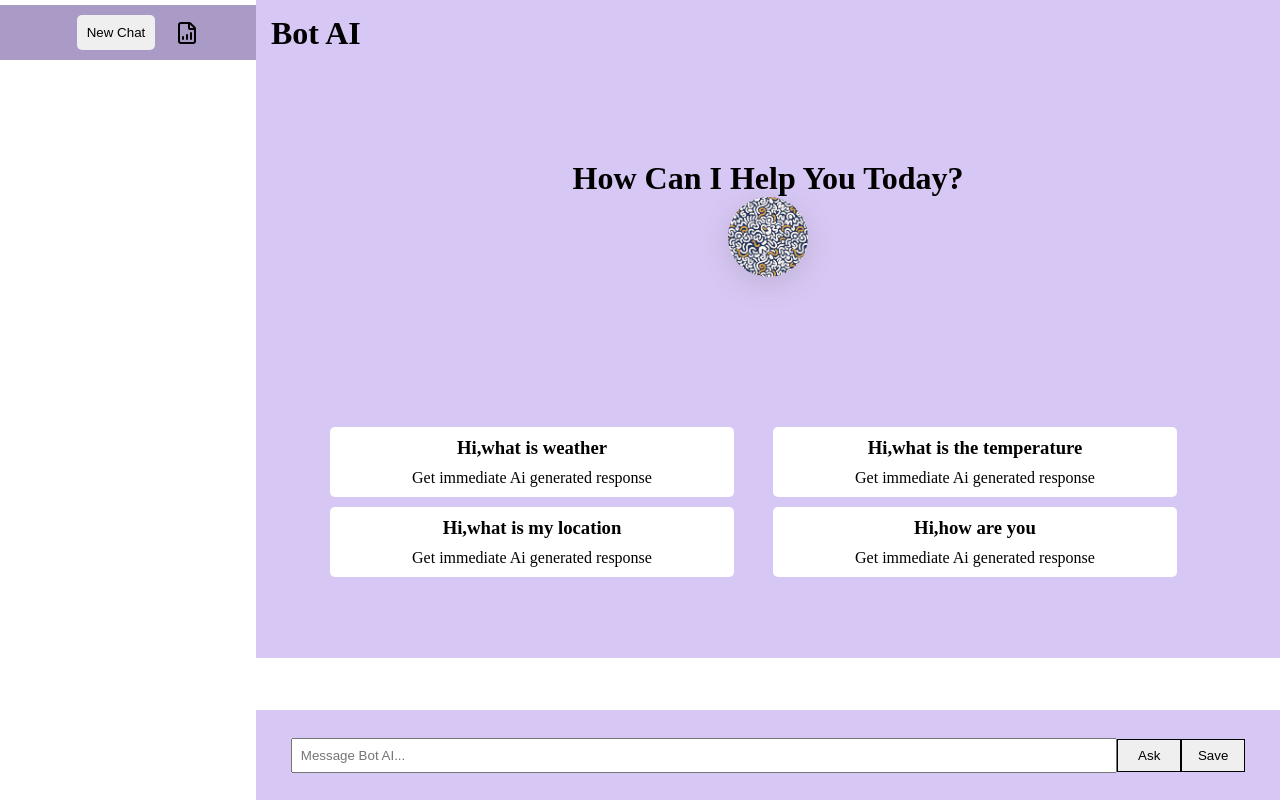
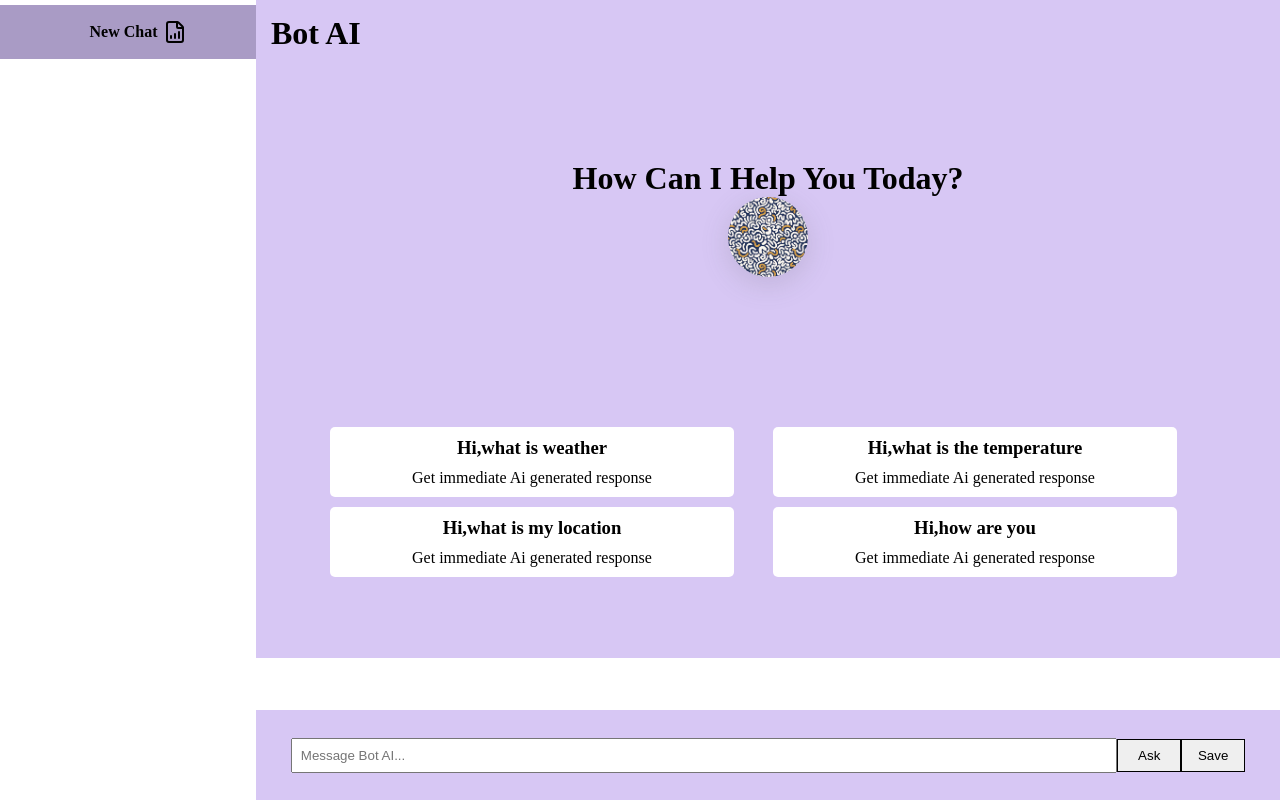
Before and after one commit to ashutosh243/AibotPage, a React (Vite) app: page / in a window 1280 px wide. Built offline with nearby package versions, Linux system fonts and the light colour scheme.

Commit message:
updates3

```diff
--- a/src/pages/Bot.jsx
+++ b/src/pages/Bot.jsx
@@ -8,17 +8,15 @@ import Question from '../component/Question';
 
 
 
-const q=["Hi,what is weather","Hi,what is the temperature","Hi,what is my location","Hi,how are you"];
-function getBotResponse(data)
-{
+const q = ["Hi,what is weather", "Hi,what is the temperature", "Hi,what is my location", "Hi,how are you"];
+function getBotResponse(data) {
 
-      const input=data.toLowerCase().trim();
+    const input = data.toLowerCase().trim();
 
-      const match=sampleData.find((item)=>
-        {return input.includes(item.question.toLowerCase().trim())}
+    const match = sampleData.find((item) => { return input.includes(item.question.toLowerCase().trim()) }
     );
 
-      if(match){
+    if (match) {
         return match.response;
     }
 
@@ -28,15 +26,15 @@ function getBotResponse(data)
 function Bot() {
 
     const [searchText, setSearchText] = useState('');
-    const [chats,setChats]=useState([]);
+    const [chats, setChats] = useState([]);
     const handleChange = (e) => {
         setSearchText(e.target.value);
     }
-    const handleClick=(e)=>{
+    const handleClick = (e) => {
 
         e.preventDefault();
-        setChats((prev)=>{ return [...prev,{chat:searchText,time:new Date().toLocaleTimeString(),user:true}] });
-        setChats((prev)=>{ return [...prev,{chat:getBotResponse(searchText),time:new Date().toLocaleTimeString(),user:false}] });
+        setChats((prev) => { return [...prev, { chat: searchText, time: new Date().toLocaleTimeString(), user: true }] });
+        setChats((prev) => { return [...prev, { chat: getBotResponse(searchText), time: new Date().toLocaleTimeString(), user: false }] });
         setSearchText("");
     }
 
@@ -45,8 +43,10 @@ function Bot() {
             <div className={style.sidebar}>
                 <div className={style.newchats}>
 
-                    <button type='button'>New Chat</button>
+                    <a href='/'>New Chat
                         <FileChartColumnIncreasing />
+                    </a>
+
                 </div>
             </div>
             <div className={style.main}>
@@ -55,16 +55,16 @@ function Bot() {
                 </header>
                 <div className={style.chatsContainer}>
                     {
-                       chats.length===0&&<div className={style.emptyContainer}><h1>How Can I Help You Today?</h1>
+                        chats.length === 0 && <div className={style.emptyContainer}><h1>How Can I Help You Today?</h1>
                             <img src={logo} alt="" /></div>
                     }
                     {
-                        chats?.length!==0&&chats.map((chat)=>{return <Card chat={chat.chat} time={chat.time} user={chat.user}></Card>})
+                        chats?.length !== 0 && chats.map((chat) => { return <Card chat={chat.chat} time={chat.time} user={chat.user}></Card> })
                     }
                     <div className={style.question}>
                         {
 
-                        chats.length==0&&(q.map((qu)=>{return <Question question={qu}></Question>}))
+                            chats.length == 0 && (q.map((qu) => { return <Question question={qu}></Question> }))
                         }
                     </div>
                 </div>
--- a/src/pages/bot.module.css
+++ b/src/pages/bot.module.css
@@ -17,11 +17,16 @@
     background-color: #a99bc5;
 }
 
-.newchats button {
-    border: none;
-    cursor: pointer;
-    padding: 10px;
-    border-radius: 5px;
+.newchats a {
+    text-decoration: none;
+    padding: 5px;
+    text-align: center;
+    display: flex;
+    align-items: center;
+    justify-content: center;
+    gap: 5px;
+    font-weight: bold;
+    color: black;
 }
 
 .main {
```
Lines whose indentation alone changed are shown as unchanged.
